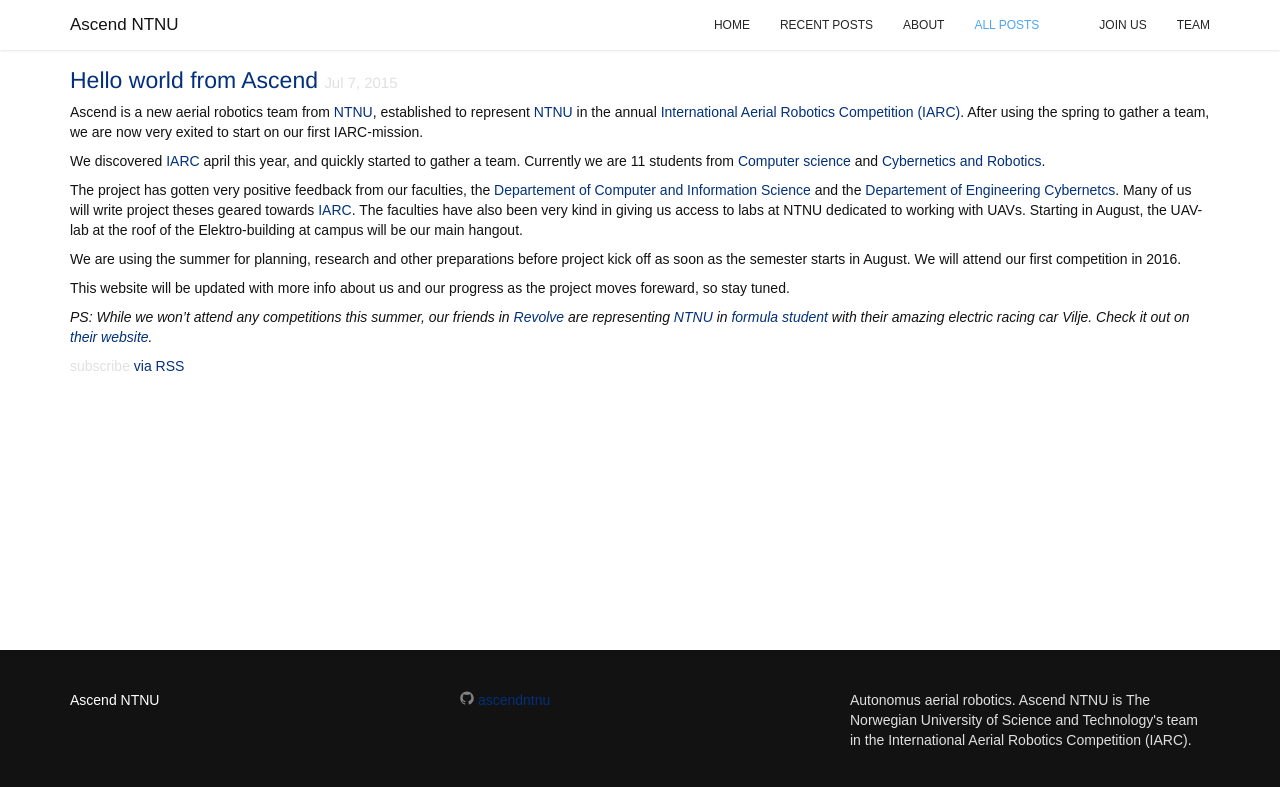
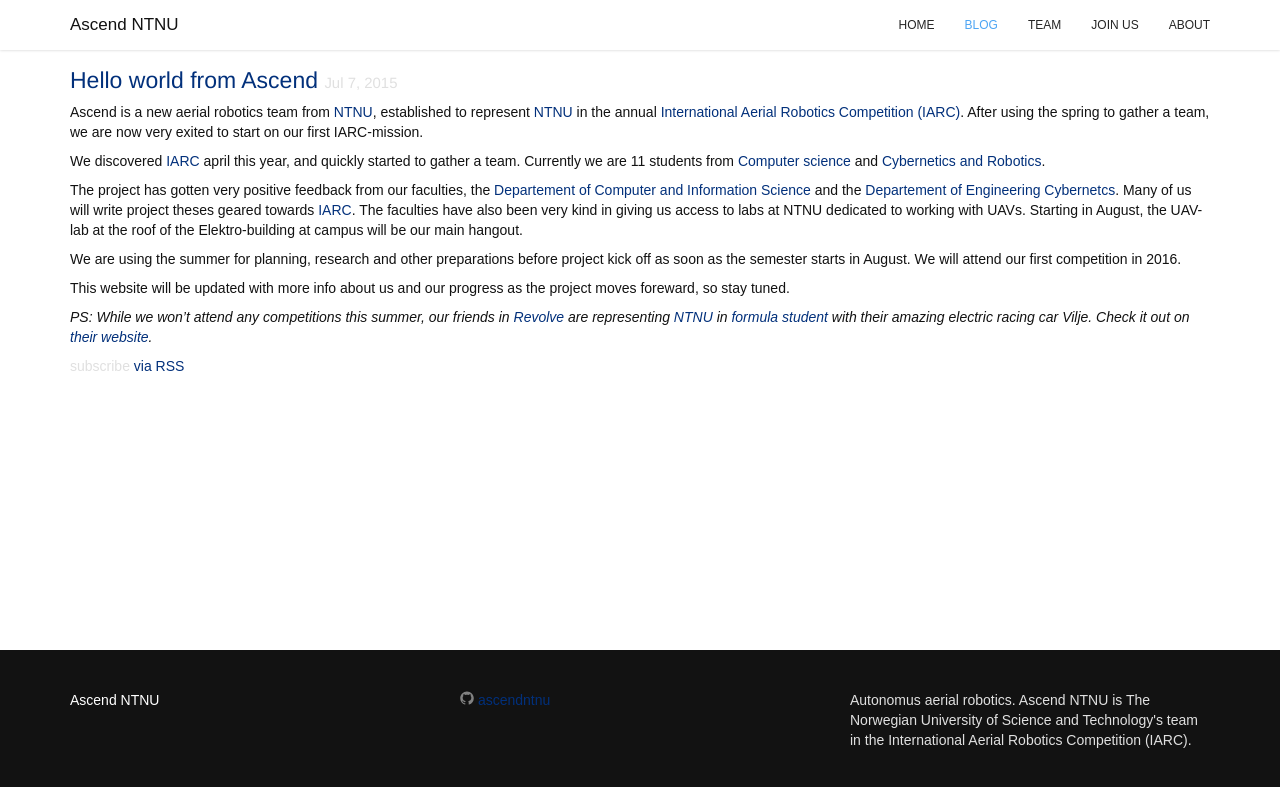
Before and after one commit to AscendNTNU/AscendNTNU.github.io, a Jekyll site: the page built from blog.html, in a window 1280 px wide. Shown: the top 787 px of the page. Built offline with Jekyll 4.4.1, drawn with Linux system fonts in a browser that asks for light colours; some web fonts are replaced.

Commit message:
Changed navigation, project settings and lint-on-build

```diff
--- a/_config.yml
+++ b/_config.yml
@@ -16,7 +16,7 @@
 # Build settings
 markdown: kramdown
 
-exclude: [package.json,less,js,node_modules,bower_components,readme.md,blog.sublime-project,blog.sublime-workspace,bower.json,config.json,gulpfile.js,notes.txt]
+exclude: [package.json,less,js,node_modules,bower_components,readme.md,ascend-homepage.sublime-project,blog.sublime-workspace,bower.json,config.json,gulpfile.js,notes.txt]
 # Add site map for search engine optimization
 gems:
   - jekyll-sitemap
--- a/_includes/header.html
+++ b/_includes/header.html
@@ -13,17 +13,17 @@
     <!-- Collect the nav links, forms, and other content for toggling -->
     <div class="collapse navbar-collapse" id="nav-right">
       <ul class="nav navbar-nav navbar-right">
-        <!--Links to same page-->
-        {% if page.title == 'Home' %}
-        <li data-toggle="collapse" data-target=".navbar-collapse.in" class="active"><a data-scroll href="#home" class="smothscroll">Home</a></li>
-        <li data-toggle="collapse" data-target=".navbar-collapse.in"><a data-scroll href="#news" class="smothscroll">Recent posts</a></li>
-        {% else %}
-        <li><a href="/#home">Home</a></li>
-        <li><a href="/#news">Recent posts</a></li>
-        {% endif%}
-        <!--Links to new pages-->
-        {% for p in site.pages %}{% if p.title != 'Home' %}<li class="{% if p.title == page.title %}active{% endif %}"><a
-            href="{{ p.url | prepend: site.baseurl }}">{{ p.title }}</a></li>{% endif %}{% endfor %}
+        {% for nav in site.data.navbar %}
+          {% if page.title == nav.title %}
+          <li data-toggle="collapse" data-target=".navbar-collapse.in" class="active">
+            <a data-scroll href="#top" class="smothscroll">{{nav.title}}</a>
+          </li>
+          {% else %}
+          <li>
+            <a href="{{ nav.link | prepend: site.baseurl }}">{{nav.title}}</a>
+          </li>
+          {% endif%}
+        {% endfor %}
       </ul>
     </div><!-- /.navbar-collapse -->
   </div><!-- /.container -->
--- a/_layouts/default.html
+++ b/_layouts/default.html
@@ -3,7 +3,7 @@
 
   {% include head.html %}
 
-  <body id="home" data-spy="scroll" data-offset="0" data-target="#navigation">
+  <body id="top">
     {% include header.html %}
     {{ content }}
     {% include footer.html %}
--- a/all-posts.html
+++ b/blog.html
@@ -1,7 +1,7 @@
 ---
 layout: default
-title: All posts
-permalink: /posts/
+title: Blog
+permalink: /blog/
 ---
 <div>
   	<div class="container">
--- a/gulpfile.js
+++ b/gulpfile.js
@@ -190,7 +190,7 @@
 gulp.task('watch', function () {
     gulp.watch('./less/*.less', ['less']);
     gulp.watch('./js/*.js', ['js']);
-    gulp.watch(['index.html','_includes/*.html' ,'_layouts/*.html', '_posts/*','*.md'], ['jekyll-rebuild']);
+    gulp.watch(['*.html','_includes/*.html' ,'_layouts/*.html', '_posts/*','*.md'], ['jekyll-rebuild']);
 });
 
 /*
@@ -209,5 +209,5 @@
 
 //Launch browsersync and watch
 gulp.task('default', function(cb) {
-	runSequence(['browser-sync', 'watch'],'lint',cb);
+	runSequence(['browser-sync', 'watch'],cb);
 });
```
Also changed, not shown: _data/navbar.yml (added, +16 -0 lines), Gemfile.lock, public/js/bundle-39759c8db5.js, 3 other files.
